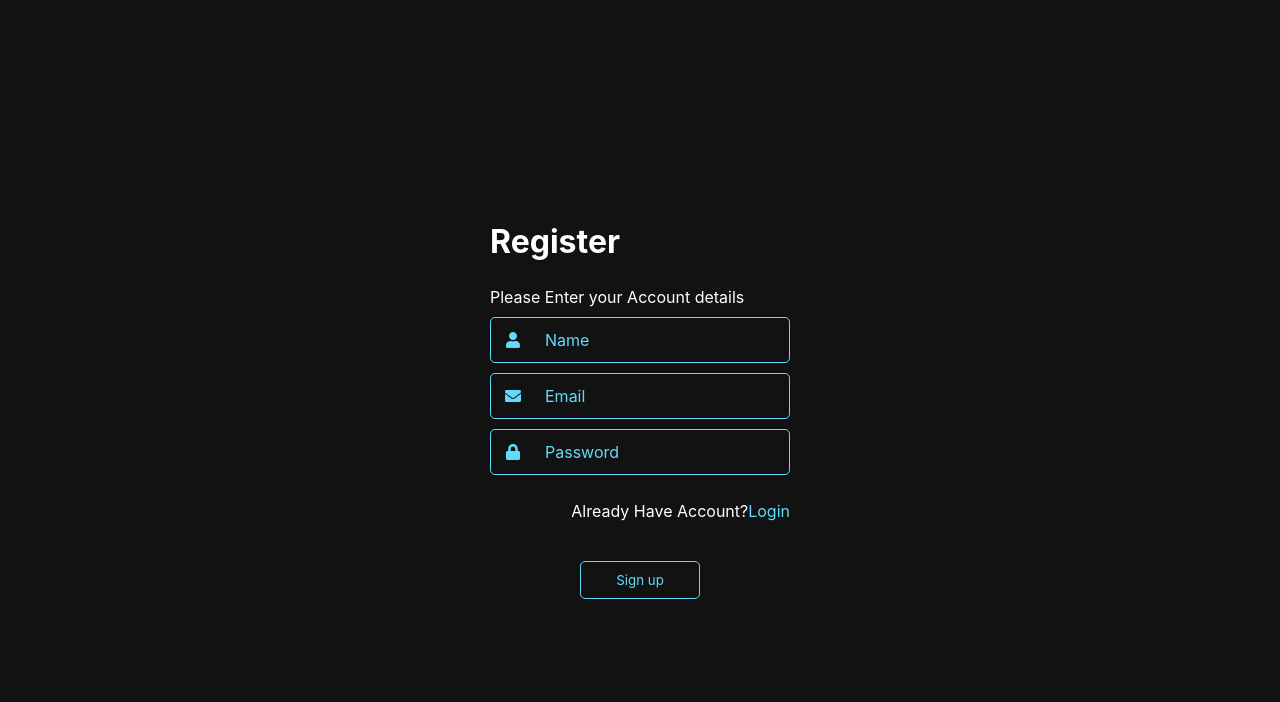
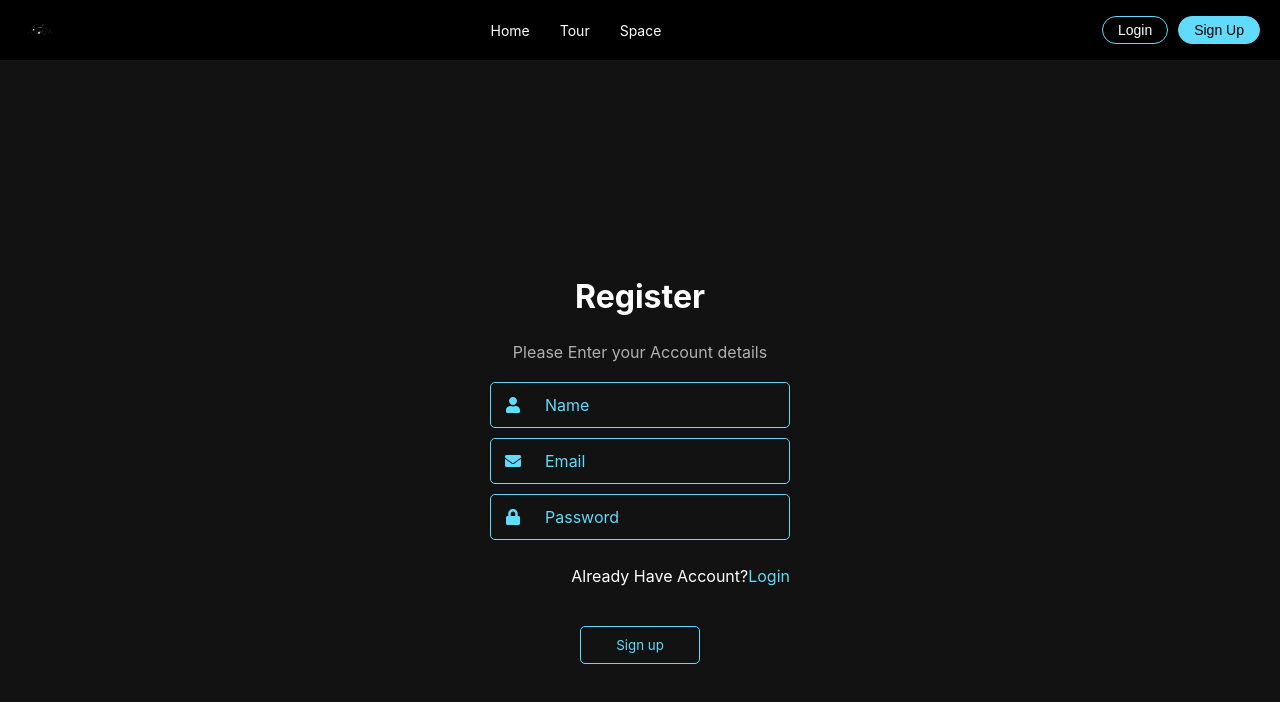
Before and after one commit to kawthar-shameseldeen/Space-Journey-Front, a React (Create React App) app in the folder space-journey/: page / in a window 1280 px wide. Shown: the top 702 px of the page. Built offline with nearby package versions, Linux system fonts and the light colour scheme.

Commit message:
added navbar

```diff
--- a/space-journey/src/pages/signup/signup.jsx
+++ b/space-journey/src/pages/signup/signup.jsx
@@ -10,7 +10,7 @@ import {
 import { Link, useNavigate } from "react-router-dom";
 import { toast } from "react-toastify";
 import axios from "axios";
-
+import Navbar from "../../components/navbar/navbar.jsx";
 import React, { useState, useEffect } from "react";
 
 const Signup = () => {
@@ -45,10 +45,13 @@ const Signup = () => {
   }, [user, loading, error]);
 
   return (
-    <div className="signup-container">
+   <div>
+    <Navbar/>
+     <div className="signup-container">
+
       <form onSubmit={handleSubmit}>
-        <h1 className="signup-title">Register</h1>
-        <p className="signup-subtitle">Please Enter your Account details</p>
+        <h1 className="signup-titleB">Register</h1>
+        <p className="signup-subtitleB">Please Enter your Account details</p>
 
         <div className="input-groupB">
           <FaUser />
@@ -91,6 +94,7 @@ const Signup = () => {
         </button>
       </form>
     </div>
+   </div>
   );
 };
 
```
